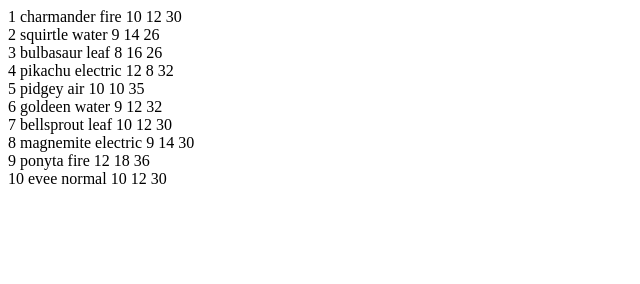
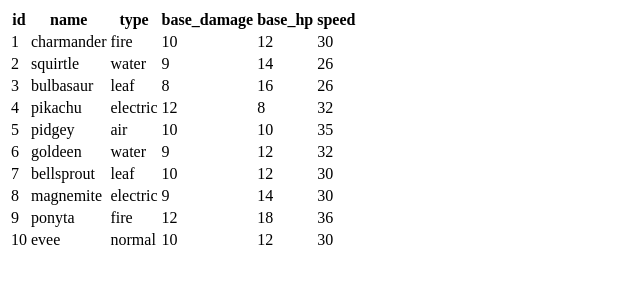
Before and after one commit to Liebeslied001/ud3, a plain HTML site: page s1/index.html in a window 1280 px wide. Shown: the whole page, without its empty margins (0-640 px from the left). Drawn offline with Linux system fonts and the light colour scheme.

Commit message:
second commit

```diff
--- a/s1/ejercicio1.js
+++ b/s1/ejercicio1.js
@@ -10,6 +10,7 @@
     {id: 9, name: "ponyta", type: "fire", base_damage: 12, base_hp: 18, speed: 36},
     {id: 10, name: "evee", type: "normal", base_damage: 10, base_hp: 12, speed: 30},
 ]
+
 
 let imprimir = (arreglo) =>
 {
@@ -24,7 +25,7 @@
 }
 
 
-imprimir(pokemons);
+//imprimir(pokemons);
 
 
 //1. Ordernar los pokemons por base_damage de menor a mayor.
@@ -41,10 +42,10 @@
 
 let sortPokemons = (argument) =>
 {
-    let validInput = ["type","base_damage","base_hp","speed"]
+    let validInput = ["type","base_damage","base_hp","speed","name","id"]
 
     if(validInput.includes(argument)){
-        let result = argument === "type" ?
+        argument === "type" || argument === "name"?
         (pokemons.sort((a,b) => a[argument].localeCompare(b[argument]))) :
         (pokemons.sort((a,b) => a[argument] - b[argument]))
 
@@ -124,7 +125,62 @@
 
 const ordenarPokemonMaster = () => {
 
-    pokemonMaster.pokemon.sort((prev, next) => {
+    pokemonMaster.pokemons.sort((prev, next) => {
         return  (next.base_damage + next.max_damage) - (prev.base_damage + prev.max_damage)
     })
 }
+
+//9. Crear una lista desordenada de Pokemons en nuestro documento HTML
+const root = document.getElementById("root")
+const ul = document.createElement('ul')
+//root.append(ul)
+
+pokemons.forEach(pokemon => {
+    const li = document.createElement('li')
+    li.textContent = pokemon.name
+    ul.append(li)
+})
+
+//10. Utilizando javascript crear una tabla de pokemons con las siguientes columnas: id, name, type, base_damage, base_hp, speed
+const keys = Object.keys(pokemons[0])
+const table = document.createElement('table')
+root.append(table)
+const tr = document.createElement('tr')
+table.append(tr)
+
+keys.forEach((key) =>{
+    const th = document.createElement('th')
+    th.textContent = key
+    th.style.cursos = "pointer"
+    th.addEventListener("click", (event) => {
+        event.preventDefault()
+        sortPokemons(key)
+        table.innerHTML = ""
+        table.append(tr)
+        renderBody()
+    })
+
+    tr.append(th)
+
+})
+
+const renderBody= () =>{
+    pokemons.forEach(pokemon => {
+        const tr = document.createElement('tr')
+         for(const key in pokemon){
+            const td = document.createElement('td')
+            td.textContent = pokemon[key]
+            tr.append(td)
+         }
+         table.append(tr)
+    })
+}
+
+
+renderBody()
+
+//console.log(atributos)
+
+//11. Utilizando javascript modifica el codigo creado en el ejecicio anterior y agrega un evento que permita ordenar los pokemons haciendo click en sus encabezados.
+
+//12. Corrige la function sortPokemons para que acepte ordenarlos segun id y name.
--- a/s1/index.html
+++ b/s1/index.html
@@ -7,6 +7,8 @@
     <title>Document</title>
 </head>
 <body>
+    <div id="root"></div>
+
     <script src="ejercicio1.js">
 
     </script>
```
